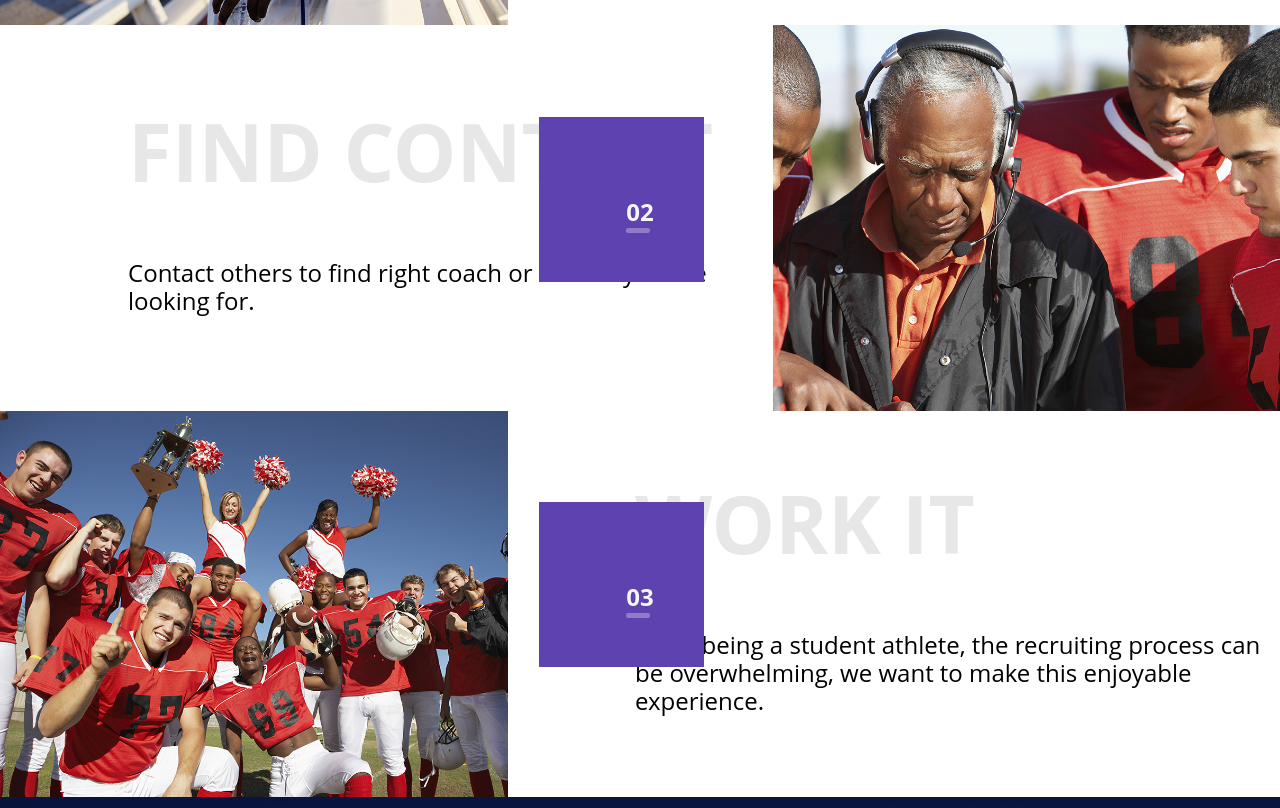
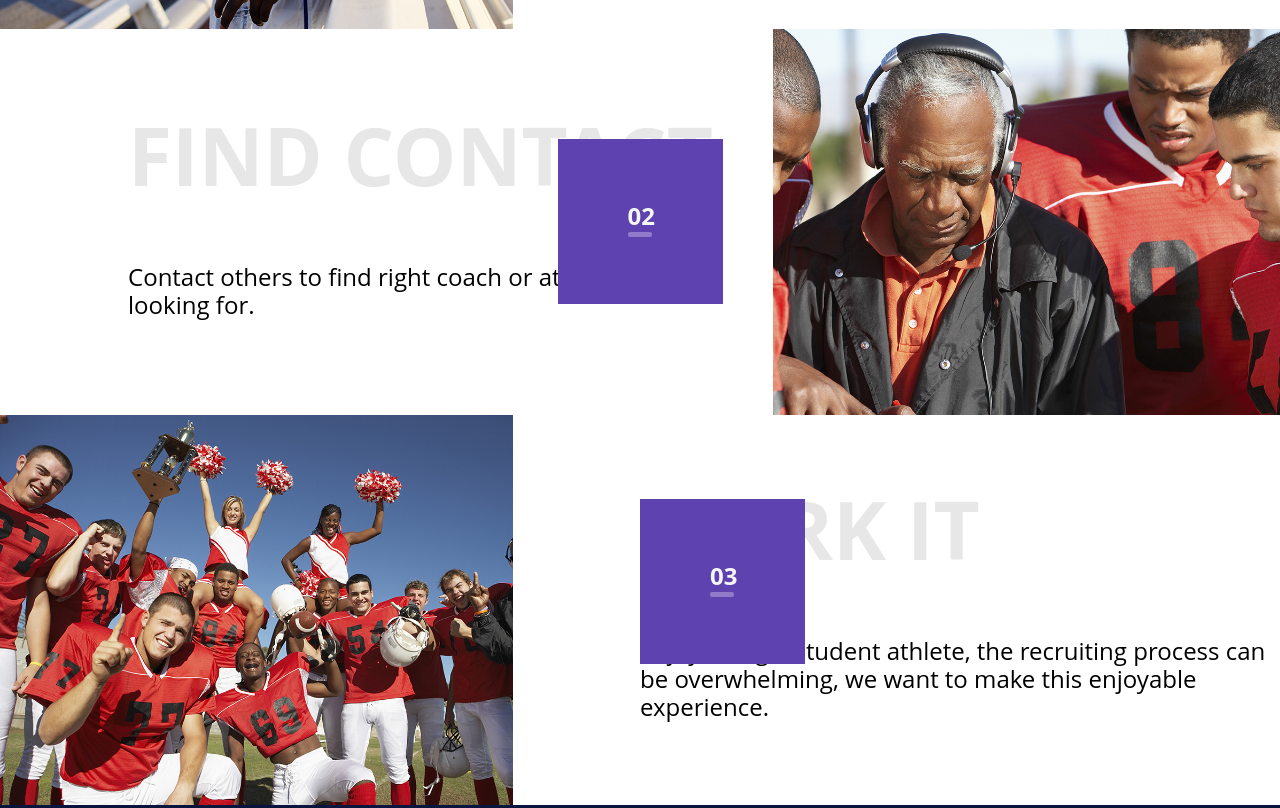
Before and after one commit to danielyan-emma/diplom, a plain HTML site: page index.html in a window 1280 px wide. Shown: the part 3440-4248 px from the top of the page. Drawn offline with Linux system fonts and the light colour scheme; a web font is replaced by a local one.

Commit message:
Work in part "span" (number 3)

```diff
--- a/assets/css/style.css
+++ b/assets/css/style.css
@@ -321,20 +321,27 @@ a {
         color: #f5f6f7;
         font-weight: 700;
         font-family: "Open Sans";
+        display: block;
+        width: 165px;
+        height: 165px;
+        background-color: #5e42b0;
+        background-position: center center;
+        padding: 60px 70px;
+        box-sizing: border-box;
 
         position: absolute;
         z-index: 1;
     }
 
-    .number::before {
-        content: "";
-        display: block;
-        width: 165px;
-        height: 165px;
-        margin: -87px;
-        background-color: #5e42b0;
-        background-position: center center;
-    }
+    /*.number::before {*/
+        /*content: "";*/
+        /*display: block;*/
+        /*width: 165px;*/
+        /*height: 165px;*/
+        /*margin: -87px;*/
+        /*background-color: #5e42b0;*/
+        /*background-position: center center;*/
+    /*}*/
 
     .number::after {
         content: "";
@@ -348,10 +355,12 @@ a {
 
     .left {
         padding-left: 127px;
+        width: 50%;
     }
 
     .info-2 {
         padding-left: 10%;
+        box-sizing: border-box;
     }
 
     .article-name {
@@ -443,7 +452,6 @@ a {
         position: absolute;
         top: 50%;
         left: 50%;
-        margin-right: -50%;
         transform: translate(-50%, -50%);
     }
 
--- a/index.html
+++ b/index.html
@@ -210,8 +210,8 @@
                      alt="Команда с кубком и черлидеры">
             </picture>
         </div>
+        <article class="left">
         <span class="number">03</span>
-        <article class="left">
             <h2 class="article-name">Work it</h2>
             <p class="article-info-2">Enjoy being a student athlete, the recruiting process can be overwhelming,
                 we want to make this enjoyable experience. </p>
```
